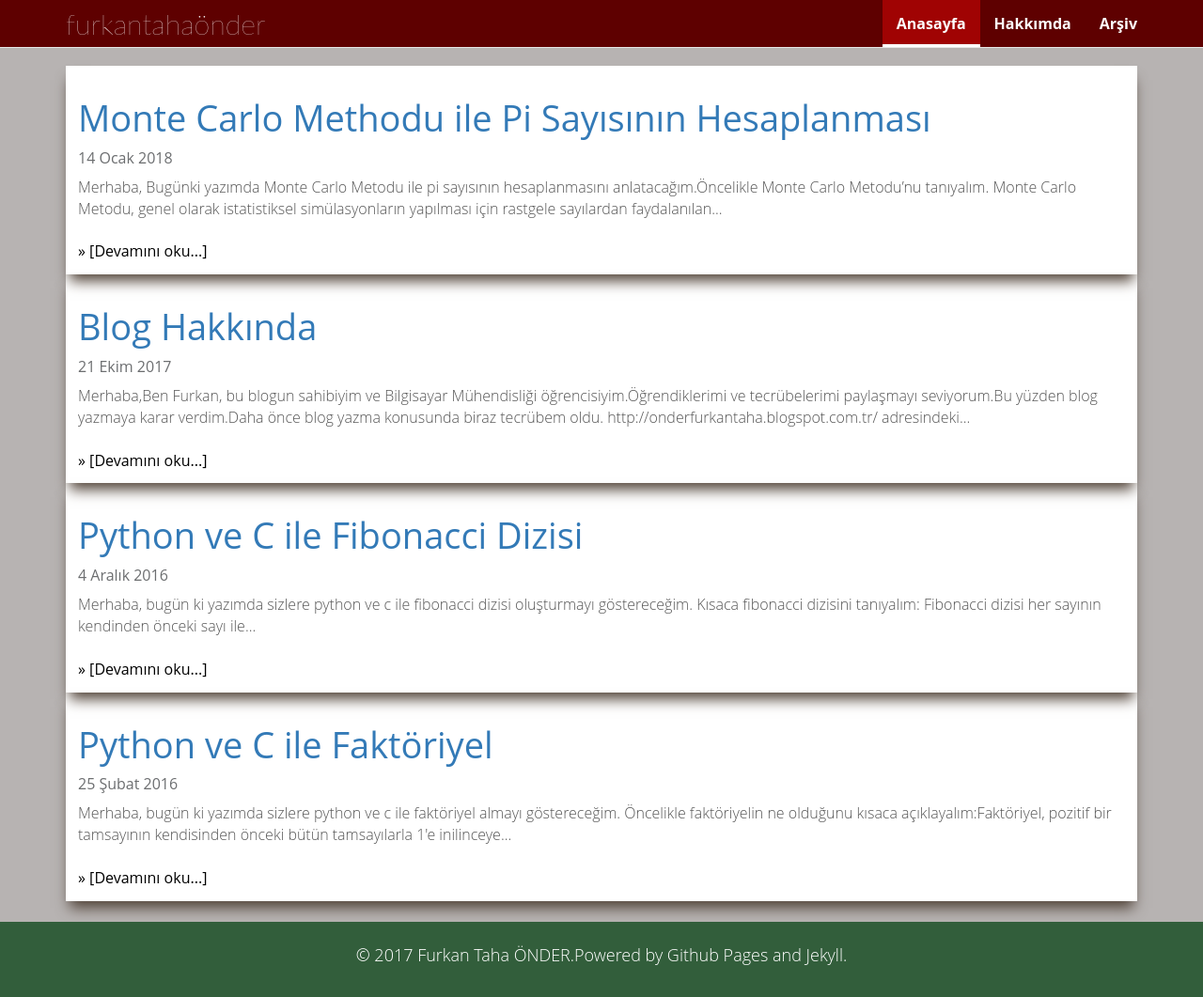
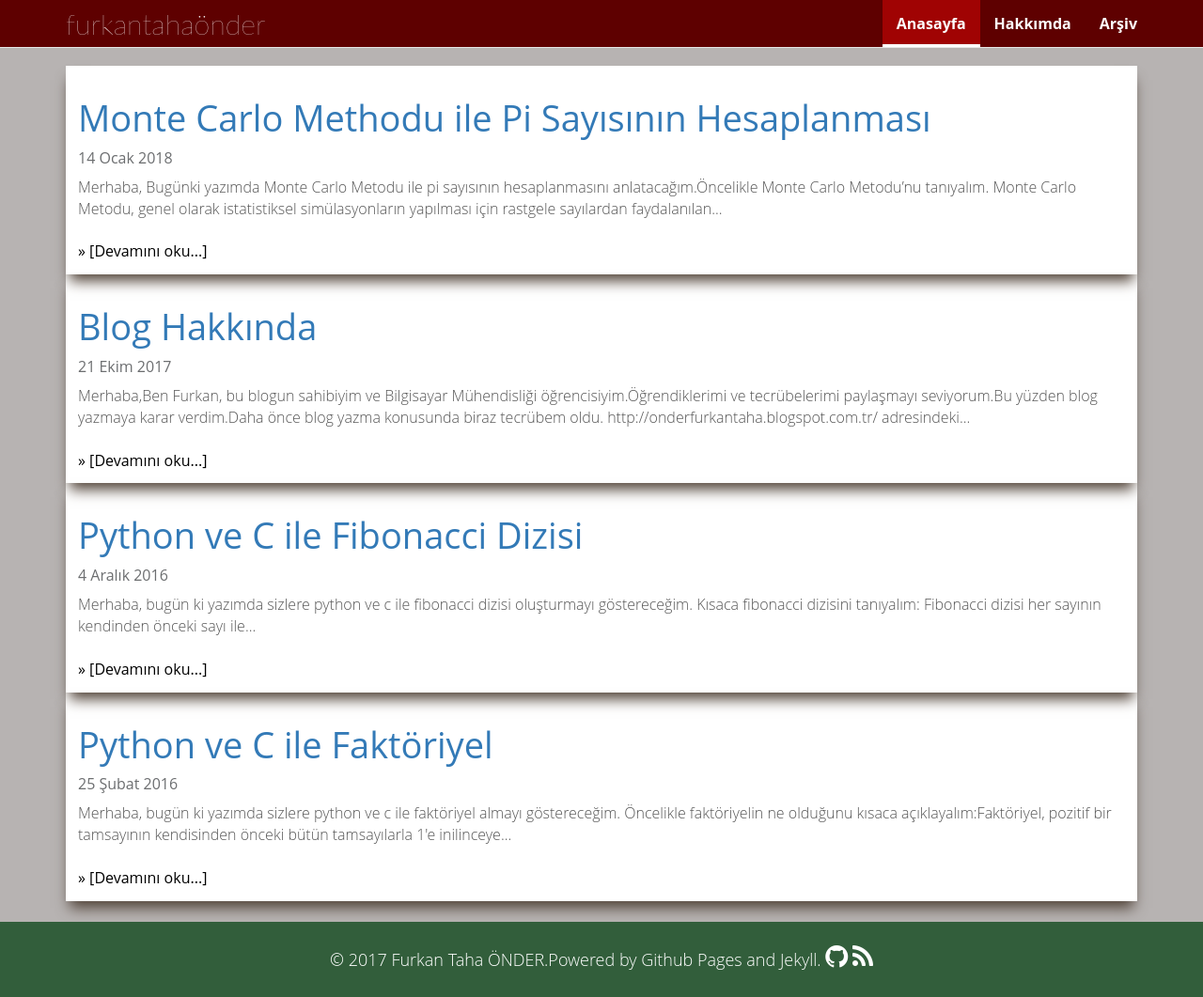
Before and after one commit to furkanonder/furkanonder.github.io, a Jekyll site: the page built from index.html, in a window 1280 px wide and 1061 px high. Shown: the whole window at 94% size. Built offline with Jekyll 4.4.1, drawn with Linux system fonts in a browser that asks for light colours; the list of posts is cut into pages by our own code.

Commit message:
Adding RSS and Github

```diff
--- a/_includes/footer.html
+++ b/_includes/footer.html
@@ -2,6 +2,8 @@
   <div class="container footerBox">
     <p class="copyright text-muted">
       &#169; 2017 Furkan Taha ÖNDER.Powered by Github Pages and Jekyll.
+      <a href="https://github.com/furkanonder" target="_blank"><i style="font-size:28px; color:White" class="fa fa-github" ></i></a>
+      <a href="http://127.0.0.1:4000/feed.xml" target="_blank"><i style="font-size:28px; color:White" class="fa fa-rss" ></i></a>
     </p>
   </div>
 </footer>
```
